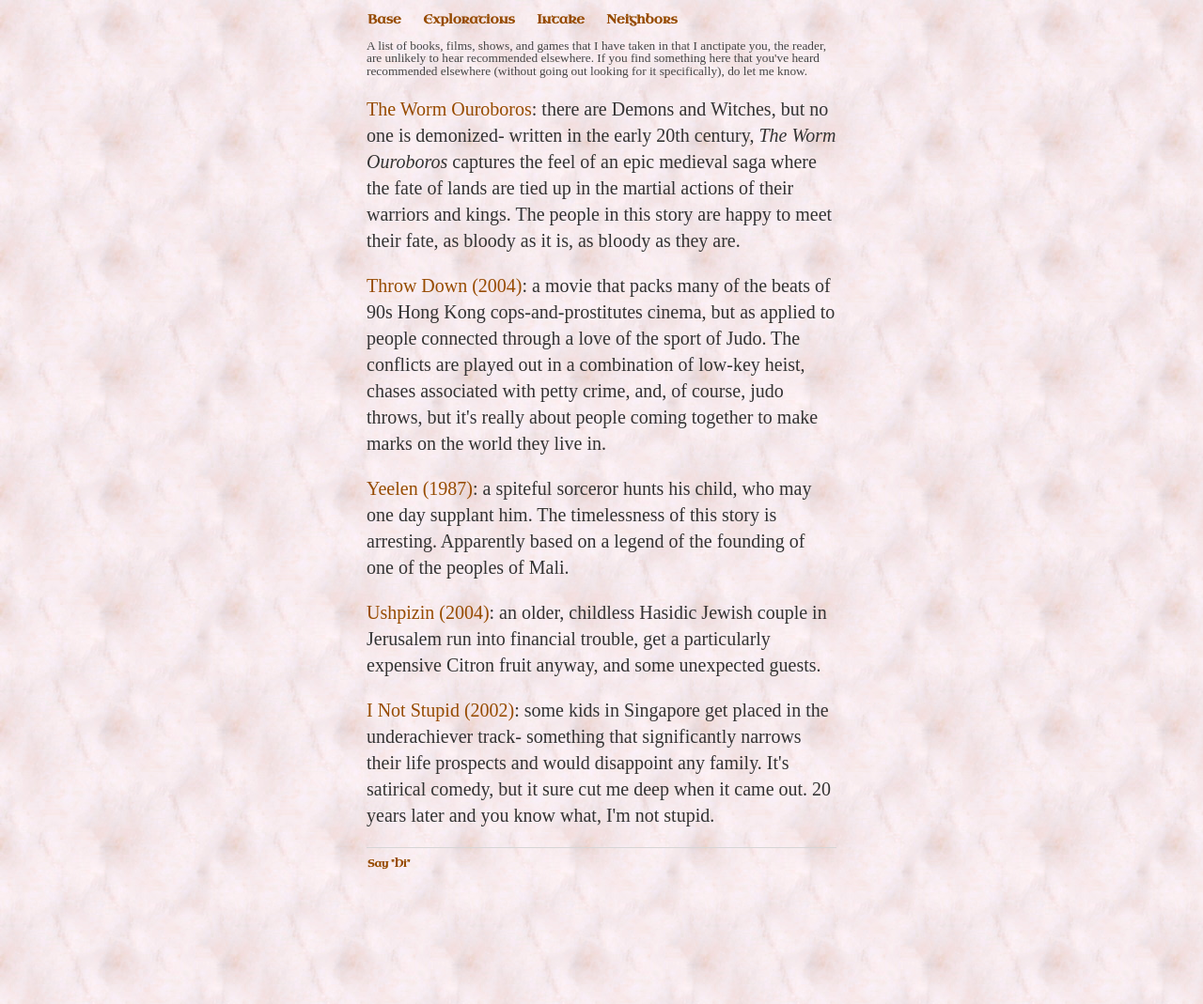
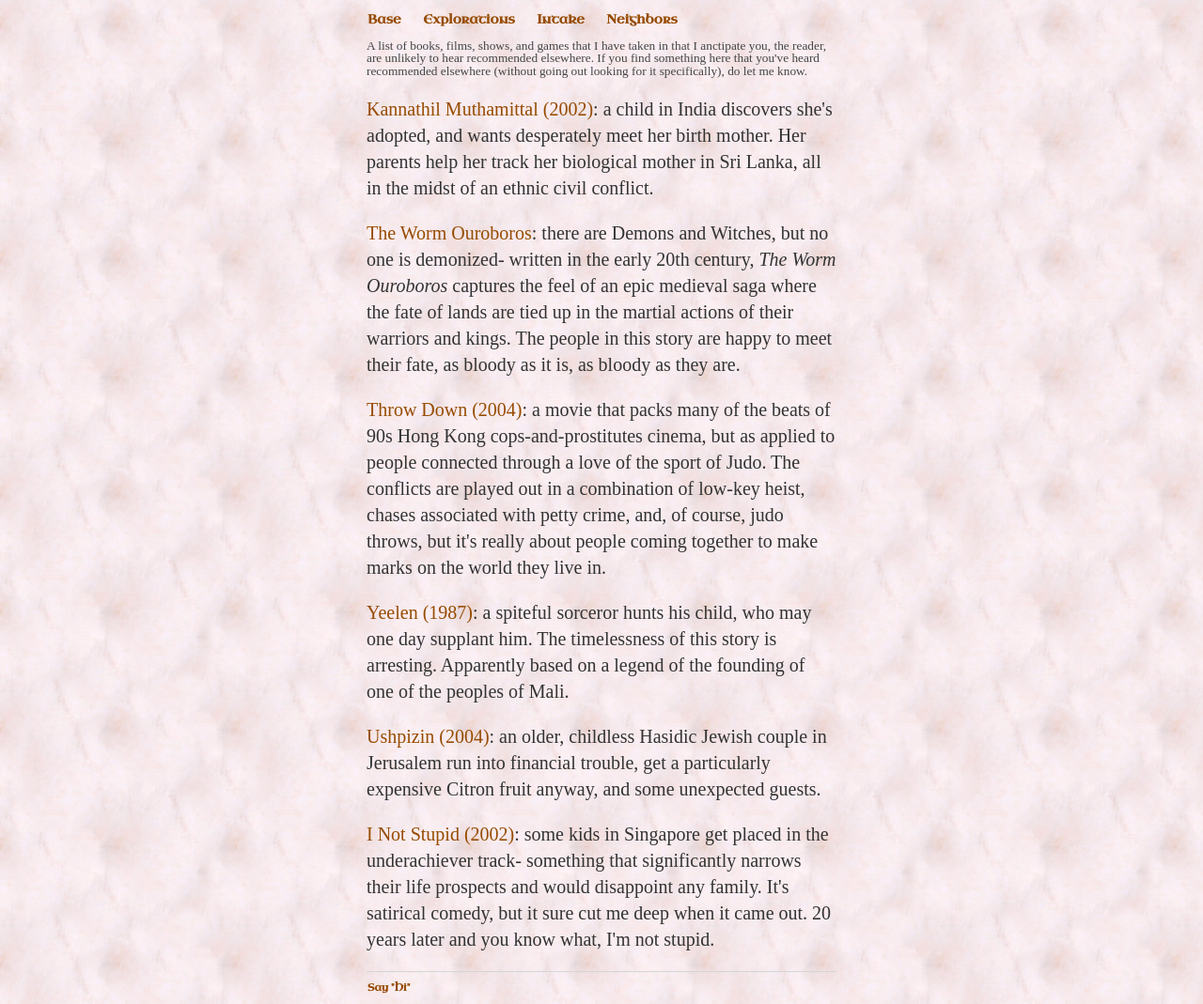
Before and after one commit to ray-dorai/ray-dorai.github.io, a Jekyll site: the page built from intake.html, in a window 1280 px wide. Shown: the whole page at 94% size. Built offline with Jekyll 4.4.1, drawn with Linux system fonts in a browser that asks for light colours; some web fonts are replaced.

Commit message:
Update intake.html

```diff
--- a/intake.html
+++ b/intake.html
@@ -5,6 +5,7 @@ title: Intake
 <div class="blurb">
 
 A list of books, films, shows, and games that I have taken in that I anctipate you, the reader, are unlikely to hear recommended elsewhere. If you find something here that you've heard recommended elsewhere (without going out looking for it specifically), do let me know. <p>
+<p><a href="https://en.wikipedia.org/wiki/Kannathil_Muthamittal">Kannathil Muthamittal (2002)</a>: a child in India discovers she's adopted, and wants desperately meet her birth mother. Her parents help her track her biological mother in Sri Lanka, all in the midst of an ethnic civil conflict.</p>
 <p><a href="https://en.wikipedia.org/wiki/The_Worm_Ouroboros">The Worm Ouroboros</a>: there are Demons and Witches, but no one is demonized- written in the early 20th century, <i>The Worm Ouroboros</i> captures the feel of an epic medieval saga where the fate of lands are tied up in the martial actions of their warriors and kings. The people in this story are happy to meet their fate, as bloody as it is, as bloody as they are.</p>
 <p><a href="https://en.wikipedia.org/wiki/Throw_Down_(film)">Throw Down (2004)</a>: a movie that packs many of the beats of 90s Hong Kong cops-and-prostitutes cinema, but as applied to people connected through a love of the sport of Judo. The conflicts are played out in a combination of low-key heist, chases associated with petty crime, and, of course, judo throws, but it's really about people coming together to make marks on the world they live in.</p>
 <p><a href="https://en.wikipedia.org/wiki/Yeelen">Yeelen (1987)</a>: a spiteful sorceror hunts his child, who may one day supplant him. The timelessness of this story is arresting. Apparently based on a legend of the founding of one of the peoples of Mali.</p>
```
